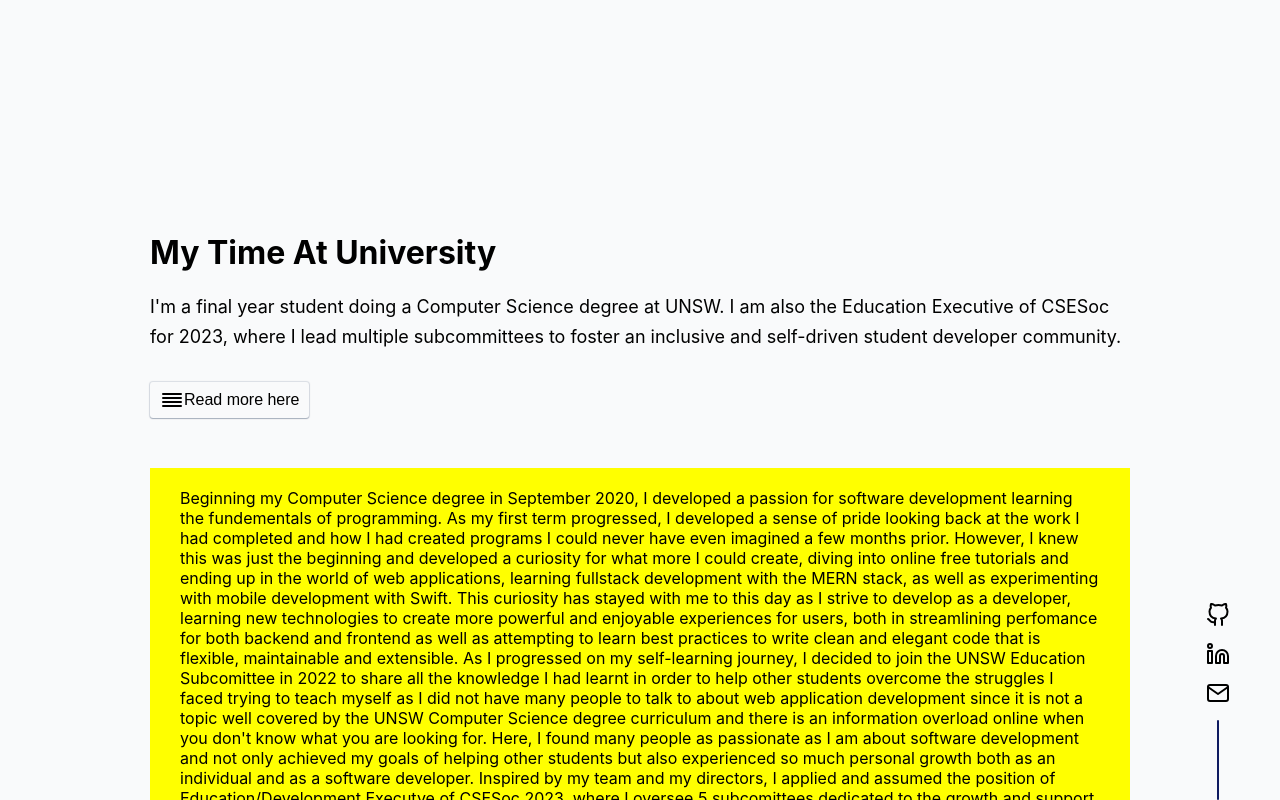
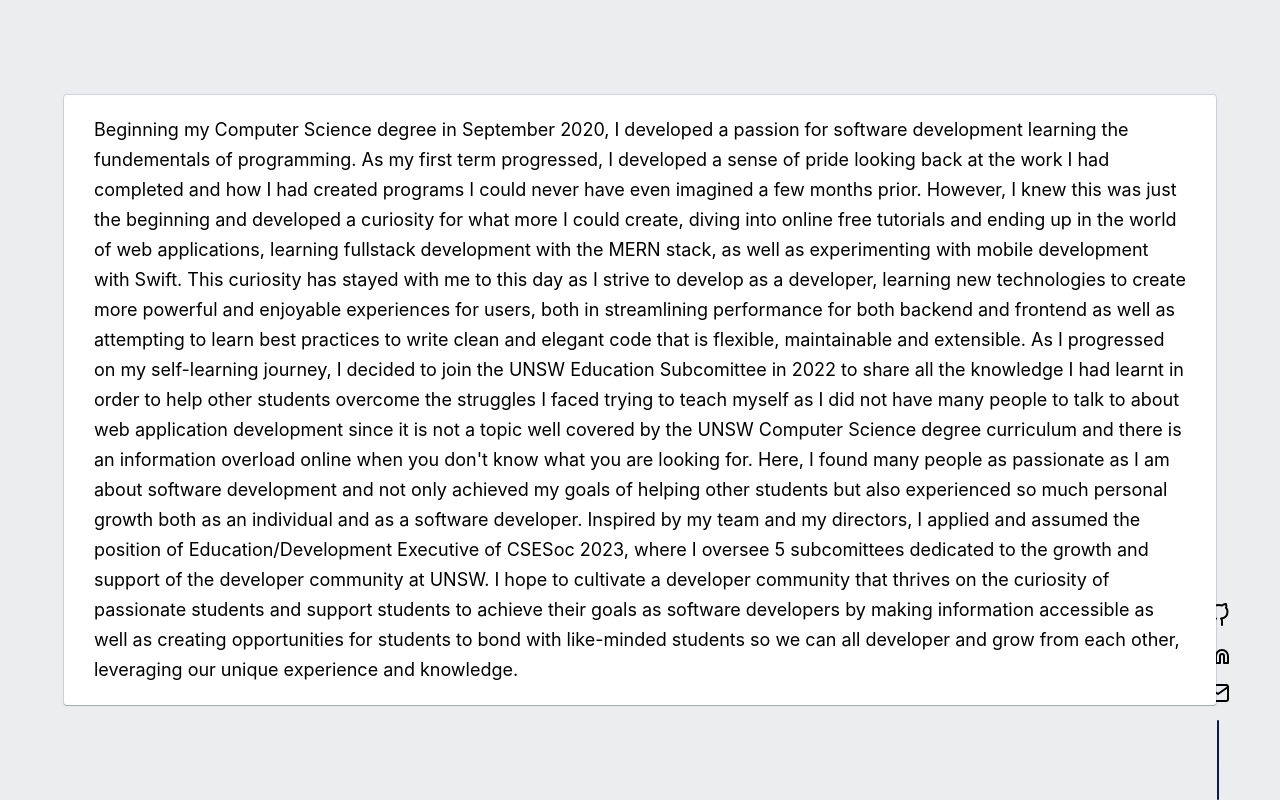
Before and after one commit to M-Xue/dev-portfolio, a Next.js app: page / in a window 1280 px wide. Both pictures are taken after a click on the button "Read more here". Shown: the part 1367-2167 px from the top of the page. Built offline with nearby package versions, Linux system fonts and the light colour scheme.

Commit message:
using css transtion not working

```diff
--- a/components/sections/education/Education.tsx
+++ b/components/sections/education/Education.tsx
@@ -10,8 +10,8 @@
   const [isContentOpen, setIsContentOpen] = useState(false);
 
   const handleButtonClick = () => setIsContentOpen(!isContentOpen);
-  const nodeRef = useRef(null);
-  const nodeRefText = useRef(null);
+  const eduModalRef = useRef(null);
+  const backdropRef = useRef(null);
 
 
   return (
@@ -27,132 +27,59 @@
             I am also the Education Executive of CSESoc for 2023, where I lead multiple subcommittees to foster an inclusive and self-driven student developer community.
           </p>
 
-          <button className={styles.educationPageButton} onClick={handleButtonClick}>
+          <button className={styles.educationPageButton} onClick={()=>setIsContentOpen(true)}>
               <svg xmlns="http://www.w3.org/2000/svg" width="24" height="24" viewBox="0 0 24 24" fill="none" stroke="currentColor" strokeWidth="2" strokeLinecap="round" strokeLinejoin="round" className="feather feather-align-justify"><line x1="21" y1="10" x2="3" y2="10"/><line x1="21" y1="6" x2="3" y2="6"/><line x1="21" y1="14" x2="3" y2="14"/><line x1="21" y1="18" x2="3" y2="18"/></svg>
               <span>Read more here</span>
           </button>
 
 
-          {/* <div className={styles.box1}>
 
-            <div className={styles.box2}>
-              Beginning my Computer Science degree in September 2020, I developed a passion for software development learning the fundementals of programming. As my first term progressed, I developed a sense of pride looking back at the work I had completed and how I had created programs I could never have even imagined a few months prior. However, I knew this was just the beginning and developed a curiosity for what more I could create, diving into online free tutorials and ending up in the world of web applications, learning fullstack development with the MERN stack, as well as experimenting with mobile development with Swift.
-              This curiosity has stayed with me to this day as I strive to develop as a developer, learning new technologies to create more powerful and enjoyable experiences for users, both in streamlining perfomance for both backend and frontend as well as attempting to learn best practices to write clean and elegant code that is flexible, maintainable and extensible.
-              As I progressed on my self-learning journey, I decided to join the UNSW Education Subcomittee in 2022 to share all the knowledge I had learnt in order to help other students overcome the struggles I faced trying to teach myself as I did not have many people to talk to about web application development since it is not a topic well covered by the UNSW Computer Science degree curriculum and there is an information overload online when you don't know what you are looking for. Here, I found many people as passionate as I am about software development and not only achieved my goals of helping other students but also experienced so much personal growth both as an individual and as a software developer.
-              Inspired by my team and my directors, I applied and assumed the position of Education/Development Executve of CSESoc 2023, where I oversee 5 subcomittees dedicated to the growth and support of the developer community at UNSW. I hope to cultivate a developer community that thrives on the curiosity of passionate students and support students to achieve their goals as software developers by making informating accessible as well as creating opporunities for students to bond with like-minded students so we can all developer and grow from each other, leveraging our unique experience and knowledge.
+          <CSSTransition
+            in={isContentOpen}
+            nodeRef={backdropRef}
+            timeout={1000}
+            unmountOnExit
+            classNames={{
+              enter: styles.backdropEnter,
+              enterActive: styles.backdropEnterActive,
+              enterDone: styles.backdropEnterDone,
+              exit: styles.backdropExit,
+              exitActive: styles.backdropExitActive
+            }}
+          >
+            <div className={styles.backdrop} onClick={()=>setIsContentOpen(false)} ref={backdropRef}>
+              <CSSTransition
+                in={isContentOpen}
+                nodeRef={eduModalRef}
+                timeout={1000}
+                unmountOnExit
+                classNames={{
+                  enter: styles.eduModalEnter,
+                  enterActive: styles.eduModalEnterActive,
+                  enterDone: styles.eduModalEnterDone,
+                  exit: styles.eduModalExit,
+                  exitActive: styles.eduModalExitActive
+                }}
+              >
+                <div className={styles.eduModal} ref={eduModalRef}>
+                    <p>
+                      Beginning my Computer Science degree in September 2020, I developed a passion for software development learning the fundementals of programming. As my first term progressed, I developed a sense of pride looking back at the work I had completed and how I had created programs I could never have even imagined a few months prior. However, I knew this was just the beginning and developed a curiosity for what more I could create, diving into online free tutorials and ending up in the world of web applications, learning fullstack development with the MERN stack, as well as experimenting with mobile development with Swift.
+                      This curiosity has stayed with me to this day as I strive to develop as a developer, learning new technologies to create more powerful and enjoyable experiences for users, both in streamlining performance for both backend and frontend as well as attempting to learn best practices to write clean and elegant code that is flexible, maintainable and extensible.
+                      As I progressed on my self-learning journey, I decided to join the UNSW Education Subcomittee in 2022 to share all the knowledge I had learnt in order to help other students overcome the struggles I faced trying to teach myself as I did not have many people to talk to about web application development since it is not a topic well covered by the UNSW Computer Science degree curriculum and there is an information overload online when you don't know what you are looking for. Here, I found many people as passionate as I am about software development and not only achieved my goals of helping other students but also experienced so much personal growth both as an individual and as a software developer.
+                      Inspired by my team and my directors, I applied and assumed the position of Education/Development Executive of CSESoc 2023, where I oversee 5 subcomittees dedicated to the growth and support of the developer community at UNSW. I hope to cultivate a developer community that thrives on the curiosity of passionate students and support students to achieve their goals as software developers by making information accessible as well as creating opportunities for students to bond with like-minded students so we can all developer and grow from each other, leveraging our unique experience and knowledge.
+                    </p>
+                </div>
+              </CSSTransition>
             </div>
-
-          </div> */}
+          </CSSTransition>
 
 
 
 
-
-
-
-
-
-          <div className={styles.testContainer}>
-            <CSSTransition
-              in={isContentOpen}
-              nodeRef={nodeRef}
-              // appear={true}
-              timeout={1000}
-              // unmountOnExit
-              classNames={{
-                enter: styles.MyClassEnter,
-                enterActive: styles.MyClassEnterActive,
-                enterDone: styles.MyClassEnterDone,
-                exit: styles.MyClassExit,
-                exitActive: styles.MyClassExitActive
-              }}
-            >
-              <div className={styles.expand} ref={nodeRef}></div>
-
-            </CSSTransition>
-
-            <div className={styles.bigBoi}>
-
-              <CSSTransition
-                in={isContentOpen}
-                nodeRef={nodeRefText}
-                // appear={true}
-                timeout={2000}
-                // unmountOnExit
-                classNames={{
-                  enter: styles.TextEnter,
-                  enterActive: styles.TextEnterActive,
-                  enterDone: styles.TextEnterDone,
-                  exit: styles.TextExit,
-                  exitActive: styles.TextExitActive
-                }}
-              >
-                <div className={styles.text} ref={nodeRefText}>
-                    Beginning my Computer Science degree in September 2020, I developed a passion for software development learning the fundementals of programming. As my first term progressed, I developed a sense of pride looking back at the work I had completed and how I had created programs I could never have even imagined a few months prior. However, I knew this was just the beginning and developed a curiosity for what more I could create, diving into online free tutorials and ending up in the world of web applications, learning fullstack development with the MERN stack, as well as experimenting with mobile development with Swift.
-                    This curiosity has stayed with me to this day as I strive to develop as a developer, learning new technologies to create more powerful and enjoyable experiences for users, both in streamlining perfomance for both backend and frontend as well as attempting to learn best practices to write clean and elegant code that is flexible, maintainable and extensible.
-                    As I progressed on my self-learning journey, I decided to join the UNSW Education Subcomittee in 2022 to share all the knowledge I had learnt in order to help other students overcome the struggles I faced trying to teach myself as I did not have many people to talk to about web application development since it is not a topic well covered by the UNSW Computer Science degree curriculum and there is an information overload online when you don't know what you are looking for. Here, I found many people as passionate as I am about software development and not only achieved my goals of helping other students but also experienced so much personal growth both as an individual and as a software developer.
-                    Inspired by my team and my directors, I applied and assumed the position of Education/Development Executve of CSESoc 2023, where I oversee 5 subcomittees dedicated to the growth and support of the developer community at UNSW. I hope to cultivate a developer community that thrives on the curiosity of passionate students and support students to achieve their goals as software developers by making informating accessible as well as creating opporunities for students to bond with like-minded students so we can all developer and grow from each other, leveraging our unique experience and knowledge.
-                </div>
-
-              </CSSTransition>
-
-
-            </div>
-
-          </div>
-          <div>testfdfsfasd</div>
-
-
-
-              {/* * theres a bug with the hello my name is max animation cuz of the background position of the main page. fix after you clean up this */}
-
-
-                {/* New issue is that we cant get rid of the text div from the flow of the DOM
-                  solution: make the contianer and text div -999 z index but make the actual box be 0 z index or whatever the default z index is (maybe use auto)
-                */}
-
-
-
-
-{/*
-          <CSSTransition
-            in={isContentOpen}
-            nodeRef={nodeRef}
-            appear={true}
-            timeout={1000}
-            unmountOnExit
-            classNames={{
-              enter: styles.MyClassEnter,
-              enterActive: styles.MyClassEnterActive,
-              enterDone: styles.MyClassEnterDone,
-              exit: styles.MyClassExit,
-              exitActive: styles.MyClassExitActive
-            }}
-          >
-            <div className={styles.box} ref={nodeRef}>
-              <div className={styles.text}>
-                  Beginning my Computer Science degree in September 2020, I developed a passion for software development learning the fundementals of programming. As my first term progressed, I developed a sense of pride looking back at the work I had completed and how I had created programs I could never have even imagined a few months prior. However, I knew this was just the beginning and developed a curiosity for what more I could create, diving into online free tutorials and ending up in the world of web applications, learning fullstack development with the MERN stack, as well as experimenting with mobile development with Swift.
-                  This curiosity has stayed with me to this day as I strive to develop as a developer, learning new technologies to create more powerful and enjoyable experiences for users, both in streamlining perfomance for both backend and frontend as well as attempting to learn best practices to write clean and elegant code that is flexible, maintainable and extensible.
-                  As I progressed on my self-learning journey, I decided to join the UNSW Education Subcomittee in 2022 to share all the knowledge I had learnt in order to help other students overcome the struggles I faced trying to teach myself as I did not have many people to talk to about web application development since it is not a topic well covered by the UNSW Computer Science degree curriculum and there is an information overload online when you don't know what you are looking for. Here, I found many people as passionate as I am about software development and not only achieved my goals of helping other students but also experienced so much personal growth both as an individual and as a software developer.
-                  Inspired by my team and my directors, I applied and assumed the position of Education/Development Executve of CSESoc 2023, where I oversee 5 subcomittees dedicated to the growth and support of the developer community at UNSW. I hope to cultivate a developer community that thrives on the curiosity of passionate students and support students to achieve their goals as software developers by making informating accessible as well as creating opporunities for students to bond with like-minded students so we can all developer and grow from each other, leveraging our unique experience and knowledge.
-              </div>
-            </div>
-          </CSSTransition> */}
-
-          {/*
-            put these two in the same div and keep the text one alway on the screen
-            use z-index??
-
-          */}
-
-
-
+          {/* Something wrong with the z index of the container. if it isnt -999, it covers all other elements on the screen */}
 
         </div>
 
-        {/* <div className={styles.courses}>
-          <TabList/>
-        </div> */}
 
 
       </div>
--- a/styles/sections/education/Education.module.css
+++ b/styles/sections/education/Education.module.css
@@ -59,81 +59,37 @@
 
 
 
+.backdrop {
+    width: 100%;
+    height: 100%;
+    background-color: rgba(0, 0, 0, 0.05);
+    position: fixed;
+    width: 100vw;
+    height: 100vh;
+    top: 0;
+    left: 0;
 
-
-
-
-.testContainer {
-    position: relative;
-    margin-top: 50px;
+    display: flex;
+    justify-content: center;
+    align-items: center;
 }
 
-.expand {
-
-    height: 40px;
-    width: 40px;
-    background: yellow;
-    /* position: relative; */
-    /* z-index: 999; */
-    position: absolute;
-}
-.MyClassEnter {
-    height: 40px;
-    width: 40px;
-}
-.MyClassEnterActive {
-    height: 100%;
-    width: 100%;
-    transition: height 1000ms ease-in, width 1000ms ease-in;
-}
-.MyClassEnterDone {
-    height: 100%;
-    width: 100%;
-}
-.MyClassExit {
-    height: 100%;
-    width: 100%;
-}
-.MyClassExitActive {
-    height: 40px;
-    width: 40px;
-    transition: height 1000ms ease-in, width 1000ms ease-in;
-}
-
-
-
-
-
-.bigBoi {
-    width: 100%;
-    /* position: relative;
-    z-index: -999; */
-    /* position: absolute; */
-}
-
-
-
-.text {
-    padding: 20px 30px;
-    opacity: 0;
-    position: relative;
-}
-.TextEnter {
+.backdropEnter {
     opacity: 0;
 }
-.TextEnterActive {
+.backdropEnterActive {
     opacity: 1;
-    transition: opacity 1000ms ease-in 1000ms;
+    transition: opacity 100ms ease-in;
 }
-.TextEnterDone {
+.backdropEnterDone {
     opacity: 1;
 }
-.TextExit {
+.backdropExit {
     opacity: 1;
 }
-.TextExitActive {
+.backdropExitActive {
     opacity: 0;
-    transition: opacity 1000ms ease-in;
+    transition: opacity 100ms ease-in;
 }
 
 
@@ -145,21 +101,49 @@
 
 
 
-
-.box {
+.eduModal {
     background-color: white;
     box-shadow: 0 1px 1px rgba(9,30,66,0.25),0 0 1px 1px rgba(9,30,66,0.13);
     border-radius: 3px;
+    padding: 20px 30px;
 
-    width: initial;
-    height: 300px;
+    width: min(90%, 1200px);
 
-    overflow: hidden;
+    /* position: fixed;
+    width: 100vw;
+    height: 100vh;
+    top: 0;
+    left: 0;
+
+    display: flex;
+    justify-content: center;
+    align-items: center; */
 }
 
 
 
-
+.eduModalEnter {
+    opacity: 0;
+    transform: translateY(-20px);
+}
+.eduModalEnterActive {
+    opacity: 1;
+    transform: translateY(0);
+    transition: opacity 1000ms ease-in, transform 1000ms ease-in;
+}
+.eduModalEnterDone {
+    opacity: 1;
+    transform: translateY(0);
+}
+.eduModalExit {
+    opacity: 1;
+    transform: translateY(0);
+}
+.eduModalExitActive {
+    opacity: 0;
+    transform: translateY(-20px);
+    transition: opacity 1000ms ease-in, transform 1000ms ease-in;
+}
 
 
 
```
